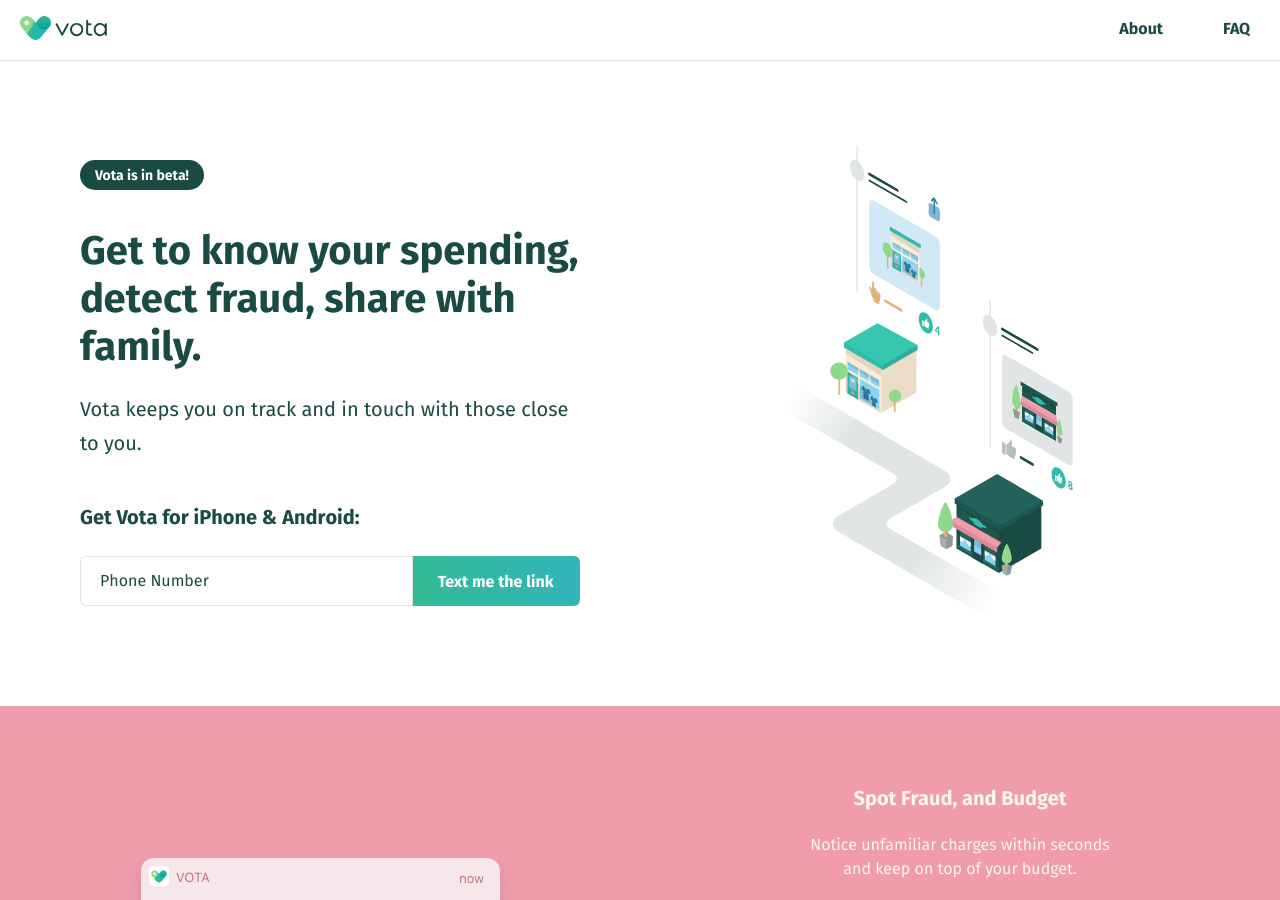
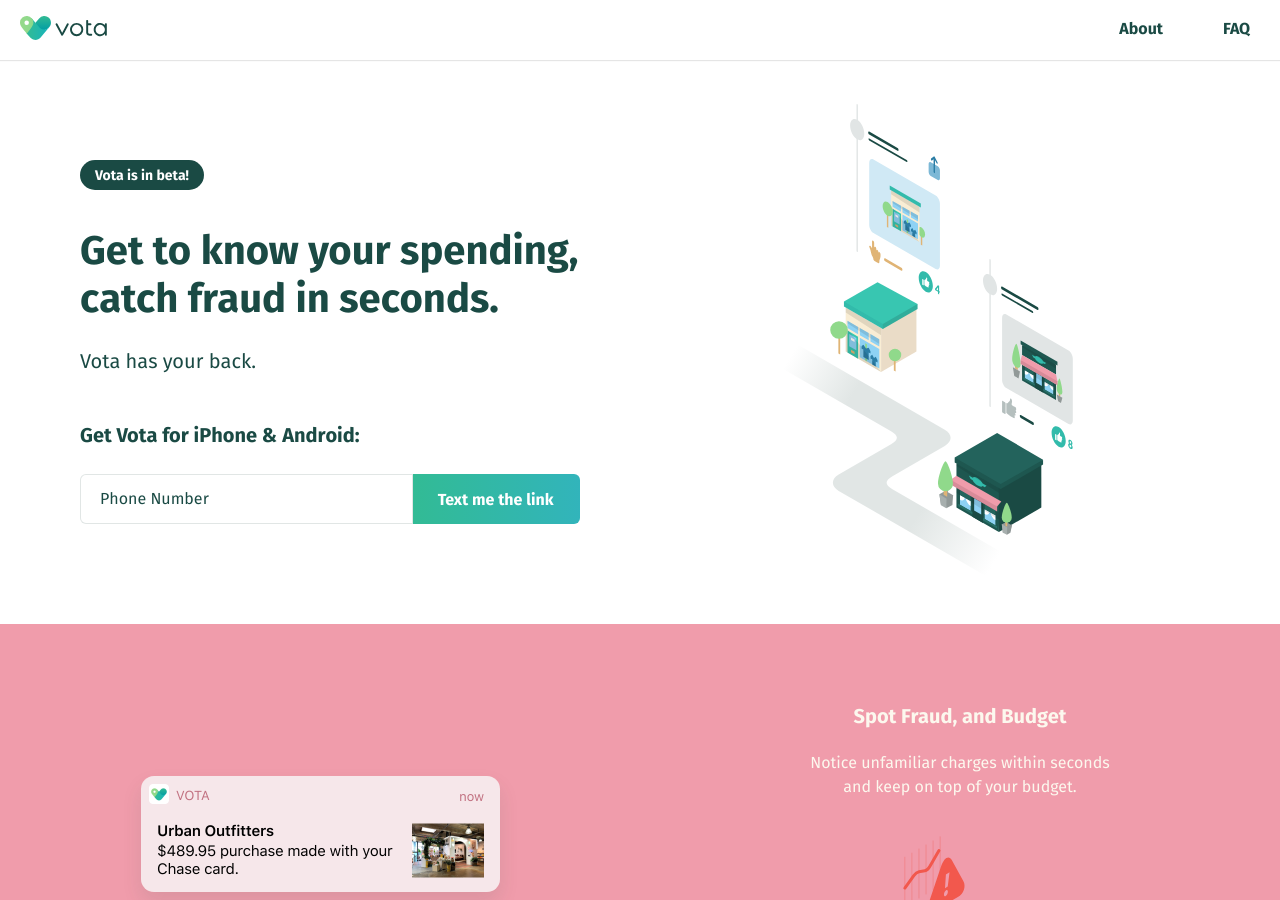
Before and after one commit to nfarina/vota-site, a Jekyll site: the page built from index.html, in a window 1280 px wide and 900 px high. Built offline with Jekyll 4.4.1, drawn with Linux system fonts in a browser that asks for light colours; comment, search, counter and statistics services are not loaded.

Commit message:
Less social

```diff
--- a/index.html
+++ b/index.html
@@ -8,8 +8,8 @@
     <div class="col">
       <div class="use_your_words">
         <div class="pill">Vota is in beta!</div>
-        <h1>Get to know your spending, detect fraud, share with family.</h1>
-        <p class="tag">Vota keeps you on track and in touch with those close to you.</p>
+        <h1>Get to know your spending, catch fraud in seconds.</h1>
+        <p class="tag">Vota has your back.</p>
         <div class="form_wrapper">
           <p class="get_it">Get Vota for iPhone & Android:</p>
           <form onsubmit="sendSMS(this); return false;">
```
